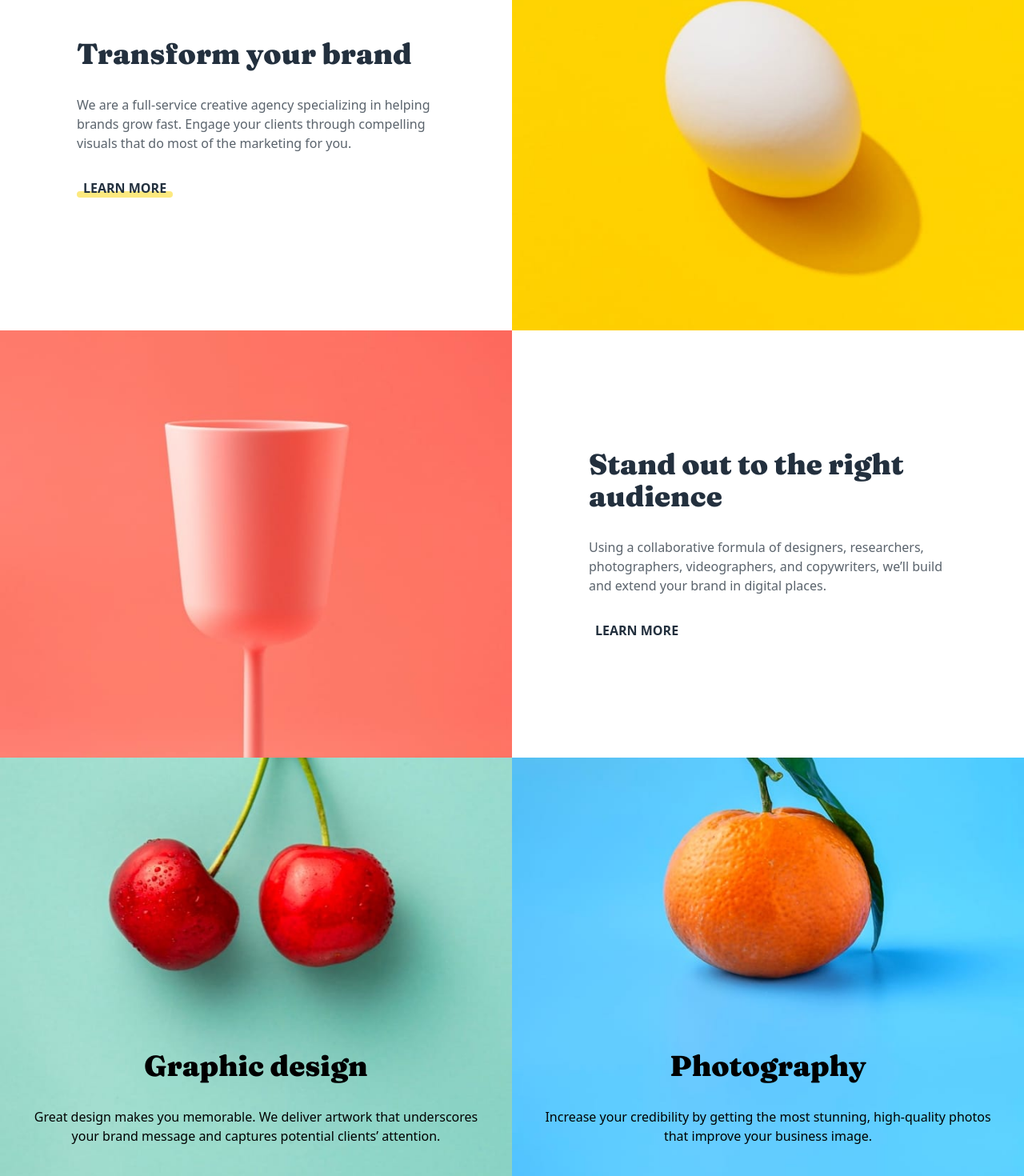
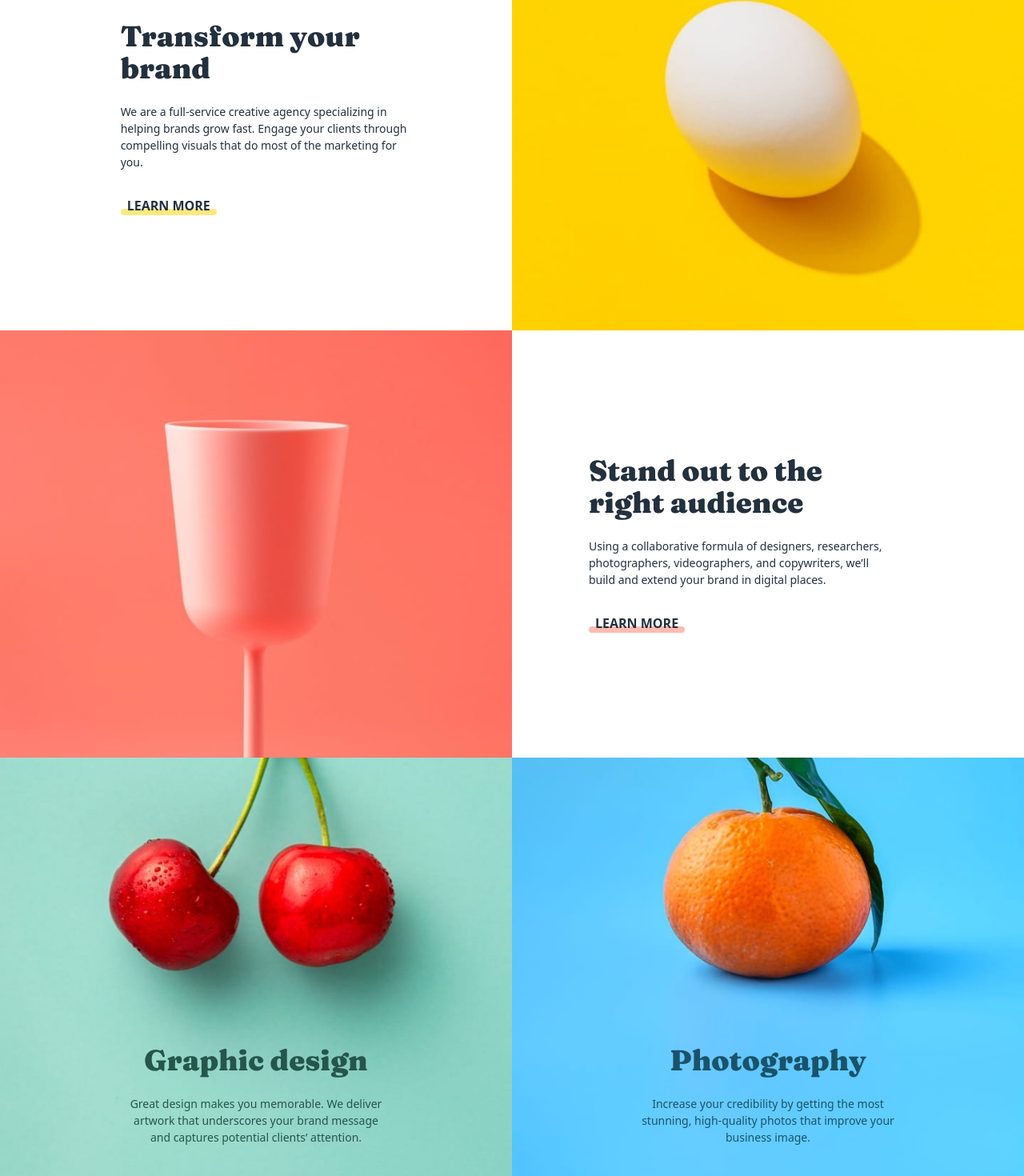
Before and after one commit to LCmaster/sunnyside-agency-landing-page, a React (Vite) app: page / in a window 1280 px wide. Shown: the part 920-2390 px from the top of the page at 80% size. Built offline with nearby package versions, Linux system fonts and the light colour scheme.

Commit message:
fixed feature section issues

```diff
--- a/src/component/Feature.css
+++ b/src/component/Feature.css
@@ -1,20 +1,6 @@
-
-@media screen and (min-width: 376px) {
-
-    .feature__heading {
-        max-width: 15ch;
-        margin-bottom: 1.5rem;
-    }
-
-    .feature__paragraph {
-        max-width: 46ch;
-        font-size: 0.88rem;
-        line-height: 150%;
-    }
-
-    .feature__paragraph--small {
-        max-width: 40ch;
-        font-size: 0.88rem;
-        line-height: 150%;
-    }
+.underline {
+    opacity: 0.5;
 }
+.feature__link:hover > .underline {
+    opacity: 1.0;
+}
--- a/src/component/FeatureCardLink.css
+++ /dev/null
@@ -1,6 +0,0 @@
-.underline {
-    opacity: 0.5;
-}
-.feature__link:hover > .underline {
-    opacity: 1.0;
-}
--- a/src/component/FeatureCardLink.jsx
+++ /dev/null
@@ -1,33 +0,0 @@
-import React from "react";
-import "./FeatureCardLink.css";
-
-function FeatureCardLink({ color = "" }) {
-  const bgColor = color.length > 0 ? `bg-${color}` : null;
-  console.log(bgColor);
-  return (
-    <div className="feature__link relative mt-8 inline-block text-center md:text-left">
-      <a
-        href="#"
-        className="relative z-20 px-2 uppercase font-bold text-veryDarkDesaturatedBlue"
-      >
-        Learn More
-      </a>
-      <div
-        className={`
-        underline
-        absolute
-        bottom-0
-        w-full
-        h-2
-        z-10
-        px-2
-        rounded-full
-
-        ${bgColor}
-        `}
-      ></div>
-    </div>
-  );
-}
-
-export default FeatureCardLink;
--- a/src/component/FeatureCardLong.jsx
+++ b/src/component/FeatureCardLong.jsx
@@ -1,10 +1,12 @@
 import React from "react";
-import FeatureCardLink from "./FeatureCardLink";
 import FeatureCardParagraph from "./FeatureCardParagraph";
 import FeatureCardPicture from "./FeatureCardPicture";
 import FeatureCardTitle from "./FeatureCardTitle";
 
+import "./Feature.css";
+
 function FeatureCardLong({ feature, isReversed }) {
+  console.log(feature.color);
   return (
     <div className={`bg-white md:grid md:grid-cols-2`}>
       <FeatureCardPicture picture={feature.image} />
@@ -13,13 +15,23 @@ function FeatureCardLong({ feature, isReversed }) {
           isReversed ? "md:order-first md:ml-auto" : "md:mr-auto"
         } px-9 md:px-24 py-16 md:flex md:flex-col md:justify-center md:items-start text-center md:text-left`}
       >
-        <FeatureCardTitle color="veryDarkDesaturatedBlue">
+        <FeatureCardTitle style="text-veryDarkDesaturatedBlue">
           {feature.title}
         </FeatureCardTitle>
-        <FeatureCardParagraph color="veryDarkGrayishBlue">
+        <FeatureCardParagraph style="text-veryDarkDesaturatedBlue">
           {feature.content}
         </FeatureCardParagraph>
-        <FeatureCardLink color={feature.color} />
+        <div className="feature__link relative mt-8 inline-block text-center md:text-left">
+          <a
+            href="#"
+            className="relative z-20 px-2 uppercase font-bold text-veryDarkDesaturatedBlue"
+          >
+            Learn More
+          </a>
+          <div
+            className={`underline absolute bottom-0 w-full h-2 z-10 px-2 rounded-full bg-${feature.color} `}
+          ></div>
+        </div>
       </div>
     </div>
   );
--- a/src/component/FeatureCardParagraph.jsx
+++ b/src/component/FeatureCardParagraph.jsx
@@ -1,11 +1,11 @@
 import React from "react";
 
-function FeatureCardParagraph({ children, isCompact = false, color = "" }) {
+function FeatureCardParagraph({ children, isCompact = false, style }) {
   return (
     <p
-      className={`feature__paragraph${
-        isCompact ? "--small" : ""
-      } mt-8 text-base ${color.length > 0 ? "text-" + color : ""}`}
+      className={`${
+        isCompact ? "md:max-w-[40ch]" : "md:max-w-[46ch]"
+      } text-sm leading-[150%] ${style}`}
     >
       {children}
     </p>
--- a/src/component/FeatureCardPicture.jsx
+++ b/src/component/FeatureCardPicture.jsx
@@ -7,7 +7,7 @@ function FeatureCardPicture({ picture }) {
       <img
         src={picture.mobile}
         alt="Image"
-        className="block w-full h-full object-cover"
+        className="block w-full h-full object-contain"
       />
     </picture>
   );
--- a/src/component/FeatureCardShort.jsx
+++ b/src/component/FeatureCardShort.jsx
@@ -2,16 +2,18 @@ import React from "react";
 import FeatureCardParagraph from "./FeatureCardParagraph";
 import FeatureCardPicture from "./FeatureCardPicture";
 import FeatureCardTitle from "./FeatureCardTitle";
+
+import "./Feature.css";
 
 function FeatureCardShort({ feature }) {
   return (
     <div id="graphic-design" className="relative">
       <FeatureCardPicture picture={feature.image} />
       <div className="w-full px-8 py-16 pb-12 md:flex md:flex-col md:justify-start md:items-center text-center  absolute z-1 bottom-0">
-        <FeatureCardTitle color={feature.color}>
+        <FeatureCardTitle style={"text-" + feature.color}>
           {feature.title}
         </FeatureCardTitle>
-        <FeatureCardParagraph isCompact={true} color={feature.color}>
+        <FeatureCardParagraph isCompact={true} style={"text-" + feature.color}>
           {feature.content}
         </FeatureCardParagraph>
       </div>
--- a/src/component/FeatureCardTitle.jsx
+++ b/src/component/FeatureCardTitle.jsx
@@ -1,10 +1,8 @@
 import React from "react";
 
-function FeatureCardTitle({ children, color = "" }) {
-  const textColor = color.length > 0 ? `text-${color}` : null;
-  console.log(textColor);
+function FeatureCardTitle({ children, style }) {
   return (
-    <h2 className={`heading2 md:feature__heading ${textColor}`}>{children}</h2>
+    <h2 className={`heading2 md:max-w-[15ch] md:mb-6 ${style}`}>{children}</h2>
   );
 }
 
--- a/src/constants.js
+++ b/src/constants.js
@@ -4,36 +4,40 @@ const constants = {
   hero: {
     title: "We are creatives",
   },
-  features: {
-    transform: {
+  features: [
+    {
+      type: "long",
       color: "yellow",
       image: assets.imageTransform,
       title: "Transform your brand",
       content:
         "We are a full-service creative agency specializing in helping brands grow fast. Engage your clients through compelling visuals that do most of the marketing for you.",
     },
-    standOut: {
+    {
+      type: "long",
       color: "softRed",
       image: assets.imageStandOut,
       title: "Stand out to the right audience",
       content:
         "Using a collaborative formula of designers, researchers, photographers, videographers, and copywriters, we’ll build and extend your brand in digital places.",
     },
-    graphicDesign: {
+    {
+      type: "short",
       color: "darkDesaturatedCyan",
       image: assets.imageGraphicDesign,
       title: "Graphic design",
       content:
         "Great design makes you memorable. We deliver artwork that underscores your brand message and captures potential clients’ attention.",
     },
-    photography: {
+    {
+      type: "short",
       color: "darkBlue",
       image: assets.imagePhotography,
       title: "Photography",
       content:
         "Increase your credibility by getting the most stunning, high-quality photos that improve your business image.",
     },
-  },
+  ],
   testimonials: {
     title: "Client testimonials",
     entries: [
--- a/src/layout/Features.jsx
+++ b/src/layout/Features.jsx
@@ -6,17 +6,21 @@ import constants from "../constants";
 function Features() {
   return (
     <section id="features">
-      <FeatureCardLong
-        feature={constants.features.transform}
-        isReversed={true}
-      />
-      <FeatureCardLong
-        feature={constants.features.standOut}
-        isReversed={false}
-      />
+      {constants.features
+        .filter((feature) => feature.type === "long")
+        .map((feature, index) => (
+          <FeatureCardLong
+            key={index}
+            feature={feature}
+            isReversed={index % 2 === 0}
+          />
+        ))}
       <div className="md:grid md:grid-cols-2">
-        <FeatureCardShort feature={constants.features.graphicDesign} />
-        <FeatureCardShort feature={constants.features.photography} />
+        {constants.features
+          .filter((feature) => feature.type === "short")
+          .map((feature, index) => (
+            <FeatureCardShort key={index} feature={feature} />
+          ))}
       </div>
     </section>
   );
--- a/src/layout/Gallery.jsx
+++ b/src/layout/Gallery.jsx
@@ -7,7 +7,12 @@ function Gallery() {
       {constants.gallery.map((entry, index) => (
         <picture key={index}>
           <source srcSet={entry.desktop} media="(min-width:376px)" />
-          <img key={index} src={entry.mobile} alt="" />
+          <img
+            key={index}
+            src={entry.mobile}
+            alt=""
+            className="block w-full h-full object-contain"
+          />
         </picture>
       ))}
     </section>
--- a/tailwind.config.cjs
+++ b/tailwind.config.cjs
@@ -4,10 +4,10 @@ module.exports = {
   theme: {
     extend: {
       colors: {
+        yellow: "#fad400",
         softRed: "#fe7867",
-        yellow: "#fad400",
+        darkBlue: "#19536b",
         darkDesaturatedCyan: "#25564b",
-        darkBlue: "#19536b",
         desaturatedCyan: "#90d4c5",
         darkModerateCyan: "#458c7e",
         veryDarkDesaturatedBlue: "#23303e",
@@ -19,11 +19,14 @@ module.exports = {
         barlow: ["Barlow", "sans-serif"],
         fraunces: ["Fraunces", "serif"],
       },
-      backgroundImage: {
-        "hero-image-desktop": "url('../assets/desktop/image-header.jpg')",
-        "hero-image-mobile": "url('../src/assets/mobile/image-header.jpg')",
-      },
     },
   },
+  safelist: [
+    "bg-yellow",
+    "bg-softRed",
+    "text-veryDarkDesaturatedBlue",
+    "text-darkDesaturatedCyan",
+    "text-darkBlue",
+  ],
   plugins: [],
 };
```
Also changed, not shown: 1 other file (tests, documents, lock files or other folders).
